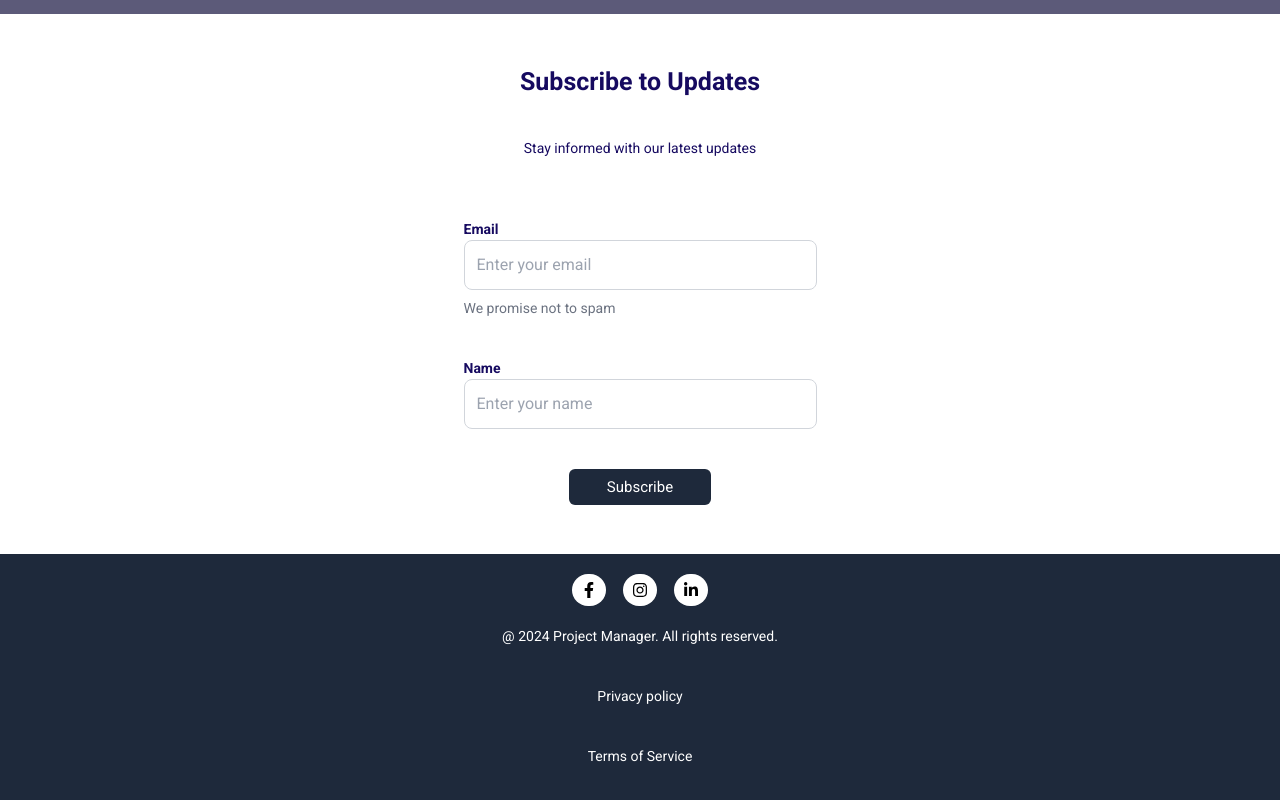
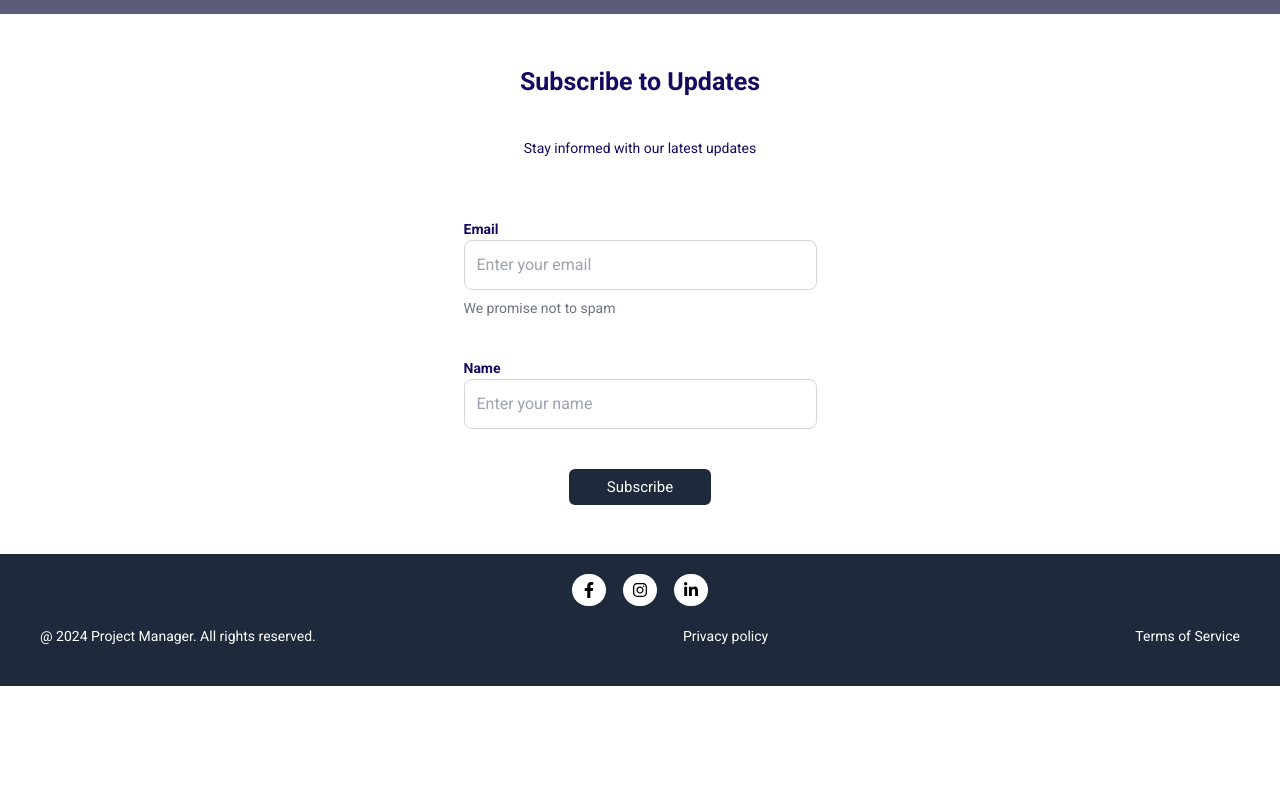
Before and after one commit to Enne-Amore/secondChallenge-compassPB, a React (Vite) app: page / in a window 1280 px wide. Shown: the part 2816-3616 px from the top of the page. After the commit the page ends 3502 px from the top, so only its background shows below. Built offline with nearby package versions, Linux system fonts and the light colour scheme; a web font is replaced by a local one.

Commit message:
feat: tablet footer finalized

```diff
--- a/src/components/footer/Footer.module.css
+++ b/src/components/footer/Footer.module.css
@@ -3,11 +3,11 @@
 }
 
 .container{
-    @apply max-w-[1440px];
+    @apply max-w-[1440px] m-auto;
 }
 
 .ul{
-    @apply text-center text-sm
+    @apply text-center text-sm sm:flex justify-between sm:px-10
 }
 
 .li{
```
